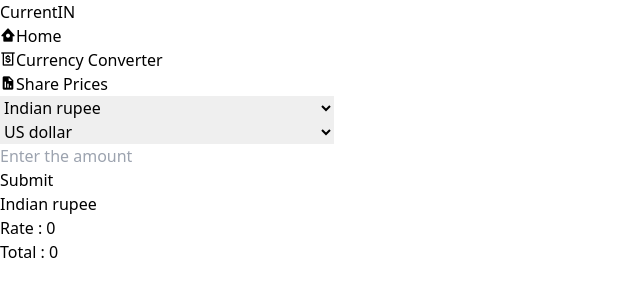
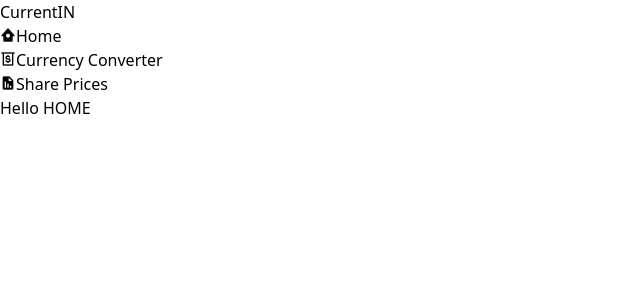
Before and after one commit to ankushh14/currentIN, a React (Vite) app: page / in a window 1280 px wide. Shown: the top 300 px of the page, without its empty margins (0-640 px from the left). Built offline with nearby package versions, Linux system fonts and the light colour scheme.

Commit message:
First Commit

```diff
--- a/package.json
+++ b/package.json
@@ -11,7 +11,8 @@
   },
   "dependencies": {
     "react": "^18.2.0",
-    "react-dom": "^18.2.0"
+    "react-dom": "^18.2.0",
+    "react-router-dom": "^6.15.0"
   },
   "devDependencies": {
     "@types/react": "^18.2.15",
--- a/src/App.jsx
+++ b/src/App.jsx
@@ -1,12 +1,21 @@
 import Navbar from "./components/Navbar"
 import Currency from "./components/Currency"
+import Home from "./components/Home"
+import Shares from "./components/Shares"
+import { BrowserRouter,Route,Routes } from "react-router-dom"
 
 
 function App(){
   return(
     <>
-      <Navbar/>
-      <Currency/>
+      <BrowserRouter>
+        <Navbar/>
+        <Routes>
+          <Route exact path="/" element ={<Home/>}/>
+          <Route path = "/exchange" element={<Currency/>}/>
+          <Route path="/shares" element={<Shares/>}/>
+        </Routes>
+      </BrowserRouter>
     </>
   )
 }
--- a/src/components/Currency.jsx
+++ b/src/components/Currency.jsx
@@ -2,18 +2,33 @@ import { useState } from "react";
 
 
 function Currency() {
-    const [country,setCountry] = useState("Indian rupee");
+    const [country,setCountry] = useState("INR/USD");
     const [rate,setRate] = useState("0");
-    const [amount,setAmount] = useState("0");
-    const SubmitFunc = (e) =>{
+    const [amnt,setAmnt] = useState("0");
+    const SubmitFunc = async(e) =>{
         e.preventDefault();
+        const basesymbol = e.target.elements.basesymbol.value;
+        const anssymbol = e.target.elements.anssymbol.value;
+        const amount = e.target.elements.amount.value;
+        await fetch("http://localhost:8000/currency_conv",{method:"POST",headers:{"Content-Type":"application/json"},
+        body:JSON.stringify({
+            basesymbol : basesymbol,
+            anssymbol : anssymbol,
+            amount : amount
+        })}).then(r=>{
+            r.json().then(data=>{
+                setCountry(data.symbol)
+                setRate(data.rate)
+                setAmnt(data.amount)
+            })
+        })
 
     }
     return (
         <>
-            <div className="container flex flex-col w-full h-full justify-center  mt-12 md:flex-row">
+            <div className="container flex flex-col w-full h-full justify-center items-center mt-12 md:flex-row">
                 <div className="form-container flex flex-col p-4  w-full lg:w-1/2">
-                    <form className="curren-form flex flex-col justify-center items-center " method ="get">
+                    <form className="curren-form flex flex-col justify-center items-center " onSubmit={SubmitFunc} >
 
                         <div className="select1 w-full lg:w-3/4 my-4">
                         <select name="basesymbol" className="form-select p-2 w-full cursor-pointer rounded-md border border-slate-500 " aria-label="Default select example">
@@ -353,11 +368,11 @@ function Currency() {
                                 <input type="number" name="amount" className="form-select p-2 w-full rounded-md border border-slate-500" placeholder="Enter the amount" />
                         </div>
                         <div className="submit-cont w-full lg:w-3/4 my-4">
-                            <input type="submit" value="Submit" className="form-select cursor-pointer hover:bg-zinc-400 transition-all duration-500 p-2 w-full rounded-md  bg-zinc-300" onClick={SubmitFunc} />
+                            <input type="submit" value="Submit" className="form-select cursor-pointer hover:bg-zinc-400 transition-all duration-500 p-2 w-full rounded-md  bg-zinc-300"/>
                         </div>
                     </form>
                 </div>
-                <div className="out-container flex flex-col p-4  w-3/4 lg:w-1/3 border border-black rounded-md">
+                <div className="out-container flex flex-col p-4  w-3/4 lg:w-1/3 border border-cyan-200 bg-purple-100 shadow-md shadow-cyan-800 rounded-md">
                     <div className="count-name m-3">
                         <h1 className="text-2xl font-bold text-center">{country}</h1>
                     </div>
@@ -366,7 +381,7 @@ function Currency() {
                         <h1 className="text-xl text-center">Rate : {rate}</h1>
                     </div>
                     <div className="total-container m-3">
-                        <h1 className="text-xl text-center">Total : {amount}</h1>
+                        <h1 className="text-xl text-center">Total : {amnt}</h1>
                     </div>
                     </div>
                 </div>
--- /dev/null
+++ b/src/components/Home.jsx
@@ -0,0 +1,9 @@
+function Home(){
+    return(
+        <>
+            <h1>Hello HOME</h1>
+        </>
+    )
+}
+
+export default Home;
--- a/src/components/Navbar.jsx
+++ b/src/components/Navbar.jsx
@@ -1,4 +1,5 @@
 import { useState } from "react";
+import { NavLink } from "react-router-dom";
 
 function Navbar() {
     const [Nav,setNav] = useState(true);
@@ -6,16 +7,28 @@ function Navbar() {
         <>
            <nav className="flex justify-between items-center bg-amber-50 border border-amber-100 p-4">
             <h1 className="text-2xl font-bold text-stone-700">CurrentIN</h1>
-            <div className="bars flex flex-col lg:hidden cursor-pointer" onClick={()=>{setNav(!Nav);console.log(Nav)}}>
+            <div className="bars flex flex-col lg:hidden cursor-pointer" onClick={()=>{setNav(!Nav);}}>
                 <span className={`lines border-stone-700 border m-1 w-6 transition-all ${!Nav?"rotate-45 translate-y-2.5":""}`}></span>
                 <span className={`lines border-stone-700 border m-1 w-6 transition-all ${!Nav?"-rotate-45":""}`}></span>
                 <span className={`lines border-stone-700 border m-1 w-6 transition-all ${!Nav?"hidden -translate-y-2":""}`}></span>
             </div>
 
             <ul className={`nav-list absolute bg-amber-50 border border-amber-100 p-4 top-[4.5rem] flex flex-col w-screen ${!Nav?"left-0":"-left-full"} transition-all duration-500 lg:transition-none lg:static lg:flex lg:flex-row lg:w-fit lg:p-0 lg:border-none`}>
-                <li className="list-items text-stone-700 m-3 lg:m-0 lg:mx-4 cursor-pointer text-center lg:hover:text-slate-950 lg:transition-colors "><i className='bx bxs-home-circle'></i>Home</li>
-                <li className="list-items text-stone-700 m-3 lg:m-0 lg:mx-4 cursor-pointer text-center lg:hover:text-slate-950 lg:transition-colors"><i className='bx bx-money-withdraw'></i>Currency Converter</li>
-                <li className="list-items text-stone-700 m-3 lg:m-0 lg:mx-4 cursor-pointer text-center lg:hover:text-slate-950 lg:transition-colors"><i className='bx bxs-report' ></i>Share Prices</li>
+                <NavLink to = "/">
+                <li className="list-items text-stone-700 m-3 lg:m-0 lg:mx-4 cursor-pointer text-center lg:hover:text-slate-950 lg:transition-colors" onClick={()=>{setNav(!Nav)}}>
+                    <i className='bx bxs-home-circle'></i>Home
+                </li>
+                </NavLink>
+                <NavLink to="/exchange">
+                <li className="list-items text-stone-700 m-3 lg:m-0 lg:mx-4 cursor-pointer text-center lg:hover:text-slate-950 lg:transition-colors" onClick={()=>{setNav(!Nav)}}>
+                    <i className='bx bx-money-withdraw'></i>Currency Converter
+                </li>
+                </NavLink>
+                <NavLink to="/shares">
+                <li className="list-items text-stone-700 m-3 lg:m-0 lg:mx-4 cursor-pointer text-center lg:hover:text-slate-950 lg:transition-colors" onClick={()=>{setNav(!Nav)}}>
+                    <i className='bx bxs-report' ></i>Share Prices
+                </li>
+                </NavLink>
             </ul>
 
            </nav>
--- /dev/null
+++ b/src/components/Shares.jsx
@@ -0,0 +1,9 @@
+function Shares(){
+    return(
+        <>
+            <h1>Hello SHARES</h1>
+        </>
+    )
+}
+
+export default Shares;
```
Also changed, not shown: src/components/ShareCars/Sharecards.jsx (added, +8 -0 lines), 1 other file (tests, documents, lock files or other folders).
